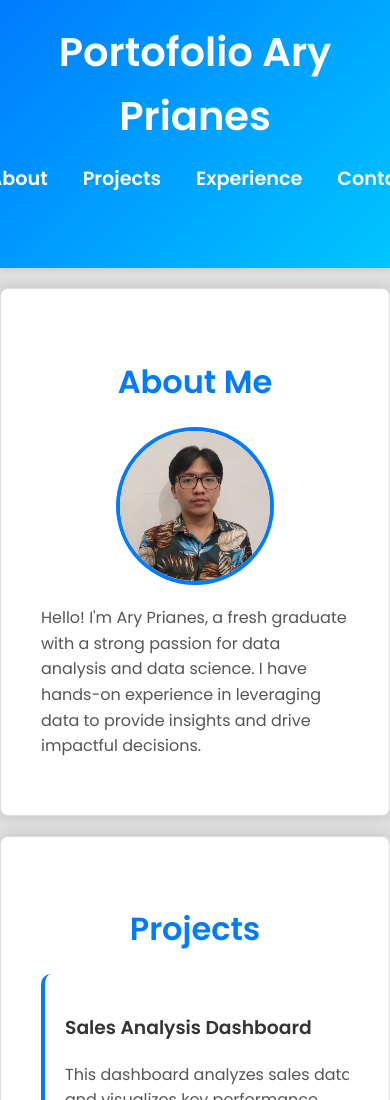
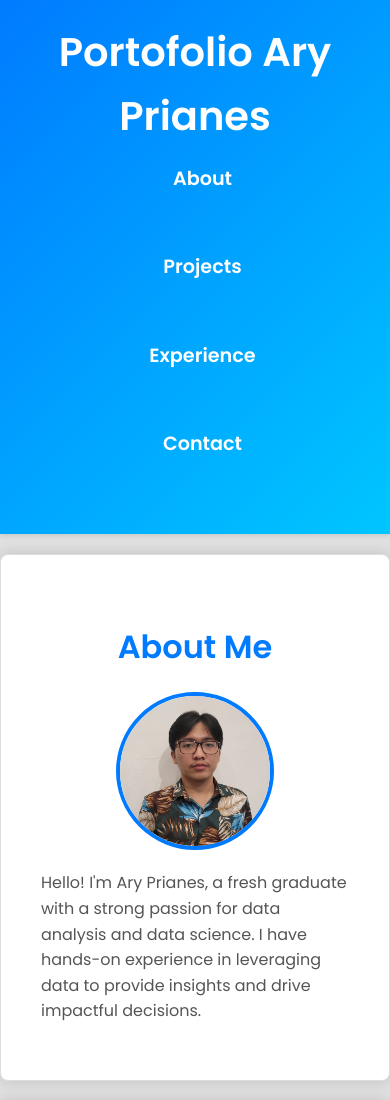
Before and after one commit to arypr/portoweb, a plain HTML site: page index.html in a window 390 px wide. Shown: the top 1100 px of the page. Drawn offline with nearby package versions, Linux system fonts and the light colour scheme.

Commit message:
Update design.css

```diff
--- a/design.css
+++ b/design.css
@@ -1,8 +1,8 @@
 @media (max-width: 768px) {
     nav ul {
-        flex-direction: row; /* Menyusun menu secara horizontal */
-        justify-content: center; /* Memusatkan item menu */
-        gap: 10px; /* Jarak antar item menu */
+        flex-direction: column; /* Menyusun menu secara vertikal */
+        align-items: center; /* Memusatkan item menu */
+        gap: 5px; /* Jarak antar item menu yang lebih kecil */
     }
 
     /* Menyesuaikan ukuran teks jika perlu */
@@ -10,6 +10,7 @@
         font-size: 1rem; /* Ukuran font yang lebih kecil di mobile */
     }
 }
+
 
 
 /* Horizontal Navigation */
```
